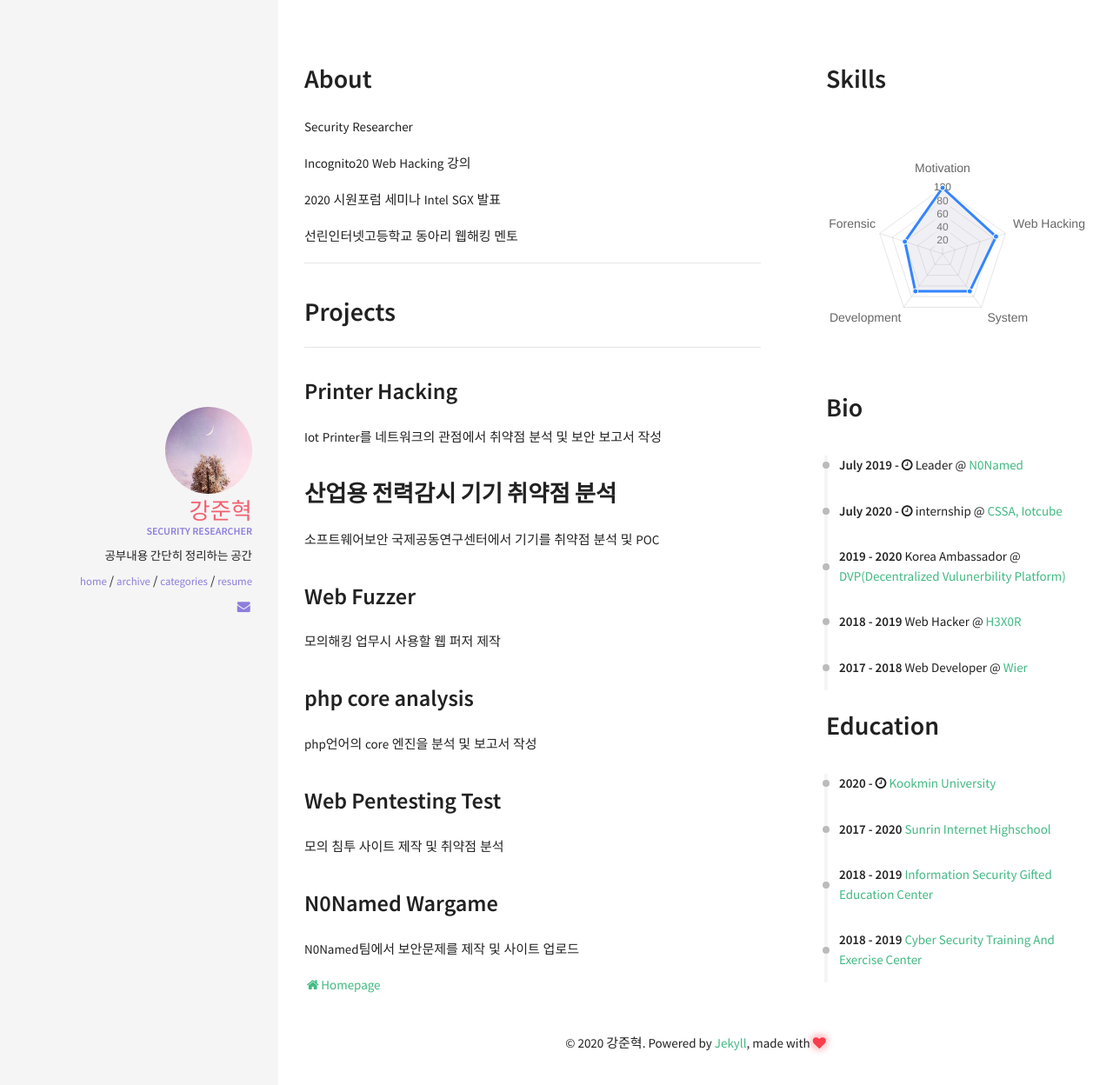
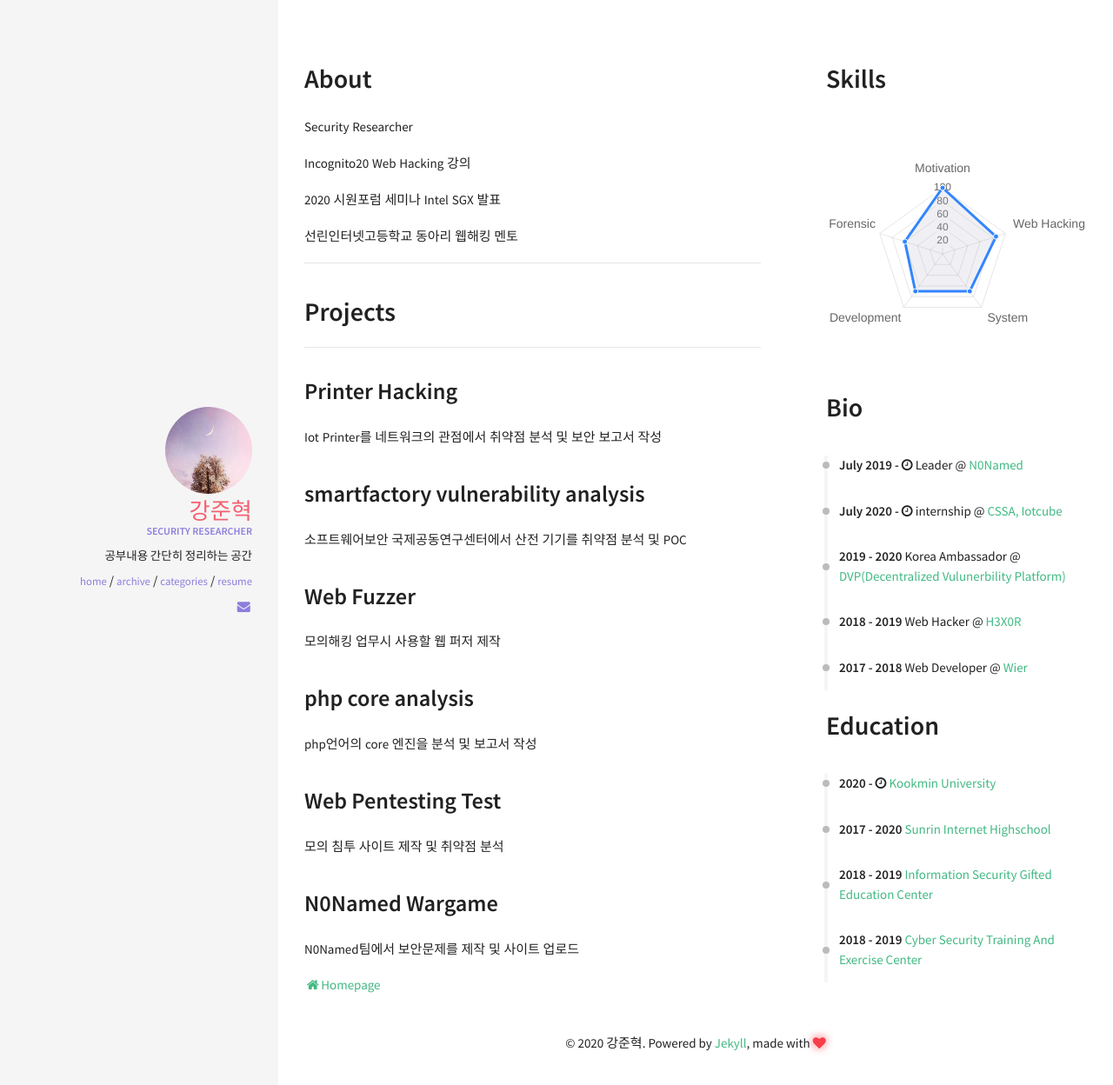
Before and after one commit to kangsecu/kangsecu.github.io, a Jekyll site: the page built from resume.html, in a window 1280 px wide. Shown: the top 1248 px of the page at 87% size. Built offline with Jekyll 4.4.1, drawn with Linux system fonts in a browser that asks for light colours; nearby versions of some CDN libraries.

Commit message:
Update projects.yml

```diff
--- a/_data/index/projects.yml
+++ b/_data/index/projects.yml
@@ -1,8 +1,8 @@
 - name: Printer Hacking
   descr: "Iot Printer를 네트워크의 관점에서 취약점 분석 및 보안 보고서 작성"
 
-- name: 산업용 전력감시 기기 취약점 분석
-  descr: "소프트웨어보안 국제공동연구센터에서 기기를 취약점 분석 및 POC"
+- name: smartfactory vulnerability analysis
+  descr: "소프트웨어보안 국제공동연구센터에서 산전 기기를 취약점 분석 및 POC"
 
 - name: Web Fuzzer
   descr: "모의해킹 업무시 사용할 웹 퍼저 제작"
```
